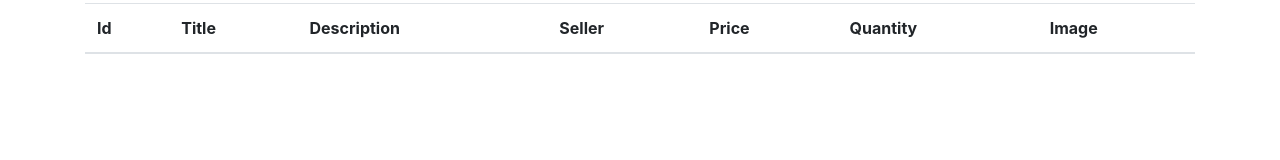
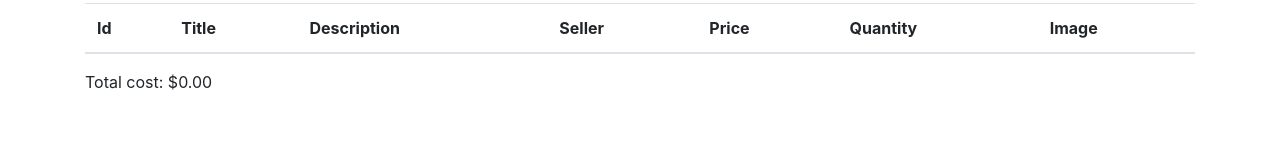
Before and after one commit to alexbobrob/ASP.NET-eShop-webapp, an Angular app in the folder Ganges/ClientApp/: page /basket in a window 1280 px wide. Shown: the part 126-286 px from the top of the page. Built offline with nearby package versions, Linux system fonts and the light colour scheme.

Commit message:
Now displaying the total cost of all the products in the basket in the basket component.

```diff
--- a/Ganges/ClientApp/src/app/basket.service.ts
+++ b/Ganges/ClientApp/src/app/basket.service.ts
@@ -44,4 +44,12 @@ export class BasketService {
       delete this.basket[product.id];
     }
   }
+
+  calculateCost() : number {
+    var totalCost: number = 0;
+    for(var id in this.basket) {
+      totalCost += this.basket[id].price * this.basket[id].quantity;
+    }
+    return totalCost;
+  }
 }
--- a/Ganges/ClientApp/src/app/basket/basket.component.html
+++ b/Ganges/ClientApp/src/app/basket/basket.component.html
@@ -25,3 +25,5 @@
         </tr>
     </tbody>
 </table>
+
+<p>Total cost: {{ totalCost | currency }}</p>
--- a/Ganges/ClientApp/src/app/basket/basket.component.ts
+++ b/Ganges/ClientApp/src/app/basket/basket.component.ts
@@ -10,17 +10,20 @@ import { Product } from '../product';
 export class BasketComponent implements OnInit {
 
   products: Product[]
+  totalCost: number;
 
   constructor(private basketService: BasketService) { }
 
   ngOnInit() {
     this.products = this.basketService.getProducts();
+    this.totalCost = this.basketService.calculateCost();
   }
 
   removeFromBasket(product: Product) : void {
     console.log("Removing product '" + product.title + "' from basket.");
     this.basketService.removeProduct(product);
     this.products = this.basketService.getProducts();
+    this.totalCost = this.basketService.calculateCost();
   }
 
 }
```
